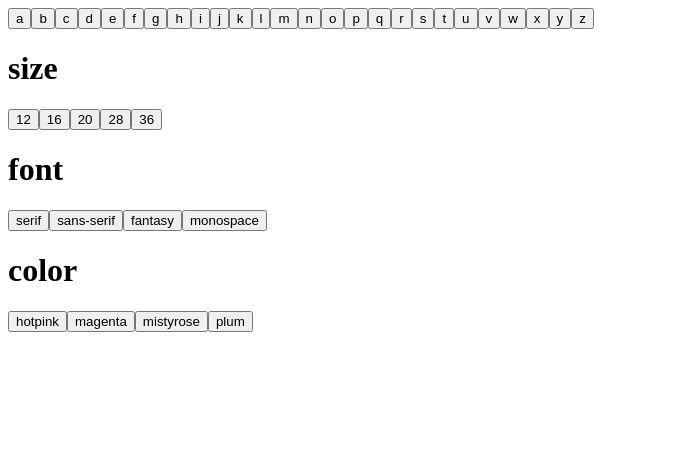
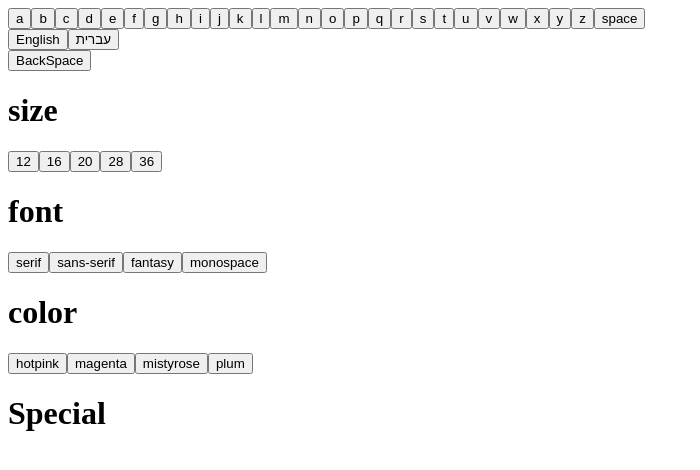
Before and after one commit to RotemTonHilma/project4a, a React (Vite) app: page / in a window 1280 px wide. Shown: the top 470 px of the page, without its empty margins (0-700 px from the left). Built offline with nearby package versions, Linux system fonts and the light colour scheme.

Commit message:
language change

```diff
--- a/src/App.jsx
+++ b/src/App.jsx
@@ -3,6 +3,9 @@ import Keyboard from './Components/Keyboard';
 
 function App() {
   const [textArr, setTextArr] = useState([]);
+
+  const langArr = ["English", "עברית"];
+  const [currentLang, setCurrentLang] = useState(langArr[0]);
   let styleOverride = false;
 
   let currentStyle = textArr.length ?
@@ -22,6 +25,14 @@ function App() {
   const fontStyleArr = ["serif", "sans-serif", "fantasy", "monospace"];
   const fontSizeArr = [12, 16, 20, 28, 36];
 
+  function handlBackspace() {
+    setTextArr(prevArr => prevArr.slice(0, prevArr.length - 1));
+  }
+
+  function handleChangeLang(l) {
+    setCurrentLang(l);
+  }
+
 
   return (<div>
 
@@ -35,28 +46,37 @@ function App() {
     </main>
 
     <div id="allButtons">
-        <div id="keyboard"> <Keyboard textArr={textArr} setTextArr={setTextArr} currentStyle={currentStyle}/> </div>
-        <div id="languages"></div>
+      <div id="keyboard"> <Keyboard textArr={textArr} setTextArr={setTextArr} currentStyle={currentStyle} language={currentLang} /> </div>
+      <div id="languages">
+        {langArr.map((lang) => {
+          return <button key={lang} onClick={() => handleChangeLang(lang)}>{lang}</button>;
+        })}
+      </div>
+      <div id="spacing">
+        <button onClick={handlBackspace}>BackSpace</button>
+      </div>
       <div id="size">
         <h1>size</h1>
-        {fontSizeArr.map((size, index)=>{
-                return <button key={index} onClick={()=>currentStyle.fontSize=size}>{size}</button>;
+        {fontSizeArr.map((size, index) => {
+          return <button key={index} onClick={() => currentStyle.fontSize = size}>{size}</button>;
         })}
       </div>
       <div id="font">
         <h1>font</h1>
-        {fontStyleArr.map((style, index)=>{
-                return <button key={index} onClick={()=>currentStyle.fontFamily=style}>{style}</button>;
+        {fontStyleArr.map((style, index) => {
+          return <button key={index} onClick={() => currentStyle.fontFamily = style}>{style}</button>;
         })}
       </div>
 
       <div id="color">
         <h1>color</h1>
-            {colorArr.map((color, index)=>{
-                return <button key={index} onClick={()=>currentStyle.color=color}>{color}</button>;
+        {colorArr.map((color, index) => {
+          return <button key={index} onClick={() => currentStyle.color = color}>{color}</button>;
         })}
       </div>
-        <div id="special"></div>
+      <div id="special">
+        <h1>Special</h1>
+      </div>
     </div>
 
   </div>);
--- a/src/Components/Keyboard.jsx
+++ b/src/Components/Keyboard.jsx
@@ -1,6 +1,15 @@
-function Keyboard({ textArr, setTextArr, currentStyle }) {
-    const letterArr = ["a", "b", "c", "d", "e", "f", "g", "h", "i", "j", "k", "l", "m", "n", "o", "p", "q", "r", "s", "t", "u", "v", "w", "x", "y", "z"
-    ];
+function Keyboard({ textArr, setTextArr, currentStyle, language }) {
+    let letterArr;
+    switch (language) {
+        case "English": {
+            letterArr = ["a", "b", "c", "d", "e", "f", "g", "h", "i", "j", "k", "l", "m", "n", "o", "p", "q", "r", "s", "t", "u", "v", "w", "x", "y", "z", "space"];
+            break;
+        }
+        case "עברית": {
+            letterArr = ["א", "ב", "ג", "ד", "ה", "ו", "ז", "ח", "ט", "י", "כ", "ל", "מ", "נ", "ס", "ע", "פ", "צ", "ק", "ר", "ש", "ת", "space"];
+            break;
+        }
+    }
 
     function createLetterObj(letter, size, font, color) {
         return {
@@ -12,9 +21,9 @@ function Keyboard({ textArr, setTextArr, currentStyle }) {
     }
 
     function handleLetterClick(letter, color, font, size) {
-        console.log(font);
+        let nextLetter = letter === "space" ? " " : letter;
         setTextArr(prevArr => {
-            return [...prevArr, createLetterObj(letter
+            return [...prevArr, createLetterObj(nextLetter
                 , size, font, color
             )]
         }
```
Lines whose indentation alone changed are shown as unchanged.
